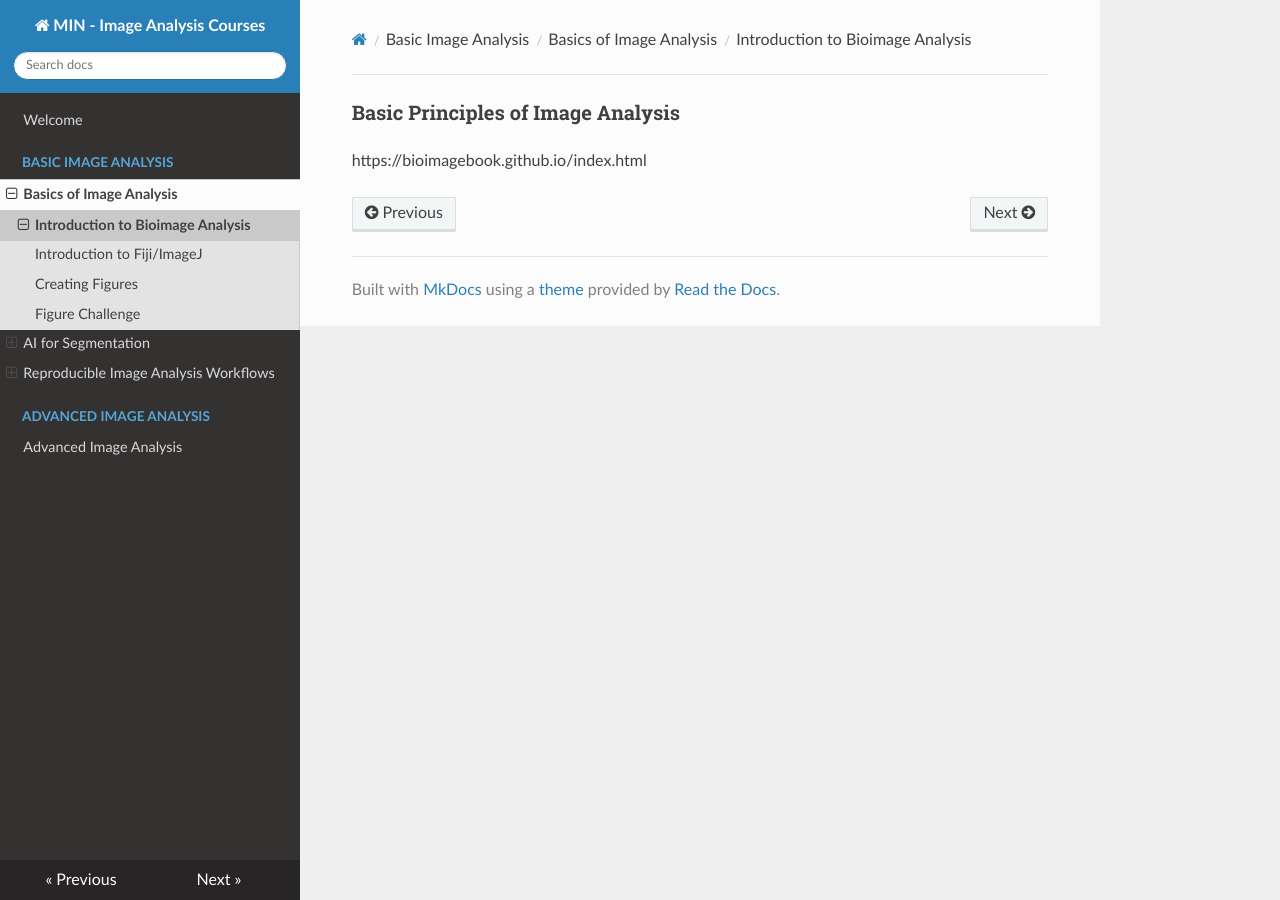
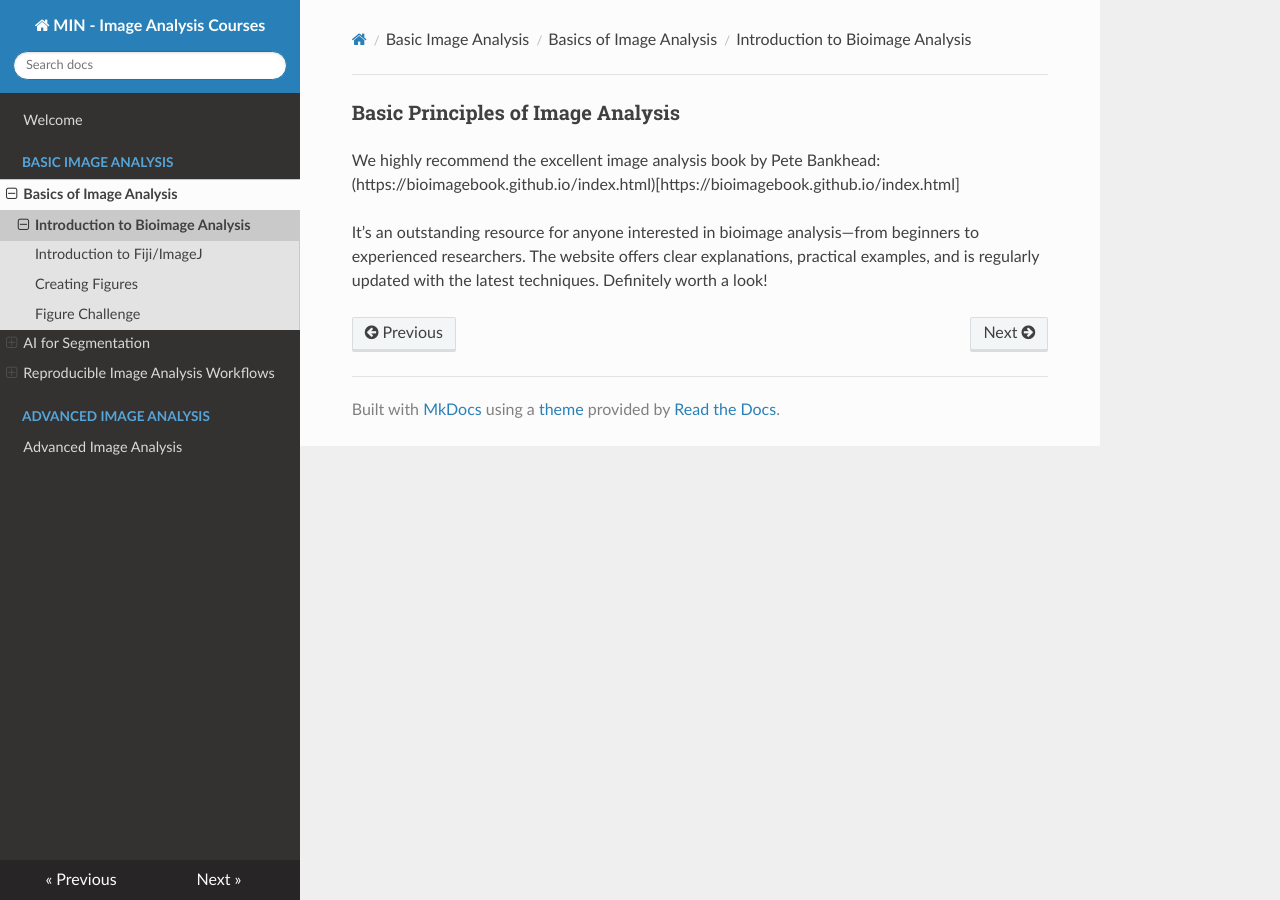
Before and after one commit to MuensterImagingNetwork/MINCourses_ImageAnalysis, an MkDocs documentation site: the page built from docs/basic/basics/introductionbasics.md, in a window 1280 px wide. Built offline with MkDocs 1.6.1, drawn with Linux system fonts in a browser that asks for light colours; nearby versions of some CDN libraries.

Commit message:
Update introductionbasics.md

```diff
--- a/docs/basic/basics/introductionbasics.md
+++ b/docs/basic/basics/introductionbasics.md
@@ -1,3 +1,5 @@
 ### Basic Principles of Image Analysis
+We highly recommend the excellent image analysis book by Pete Bankhead:
+(https://bioimagebook.github.io/index.html)[https://bioimagebook.github.io/index.html]
 
-https://bioimagebook.github.io/index.html
+It’s an outstanding resource for anyone interested in bioimage analysis—from beginners to experienced researchers. The website offers clear explanations, practical examples, and is regularly updated with the latest techniques. Definitely worth a look!
```
